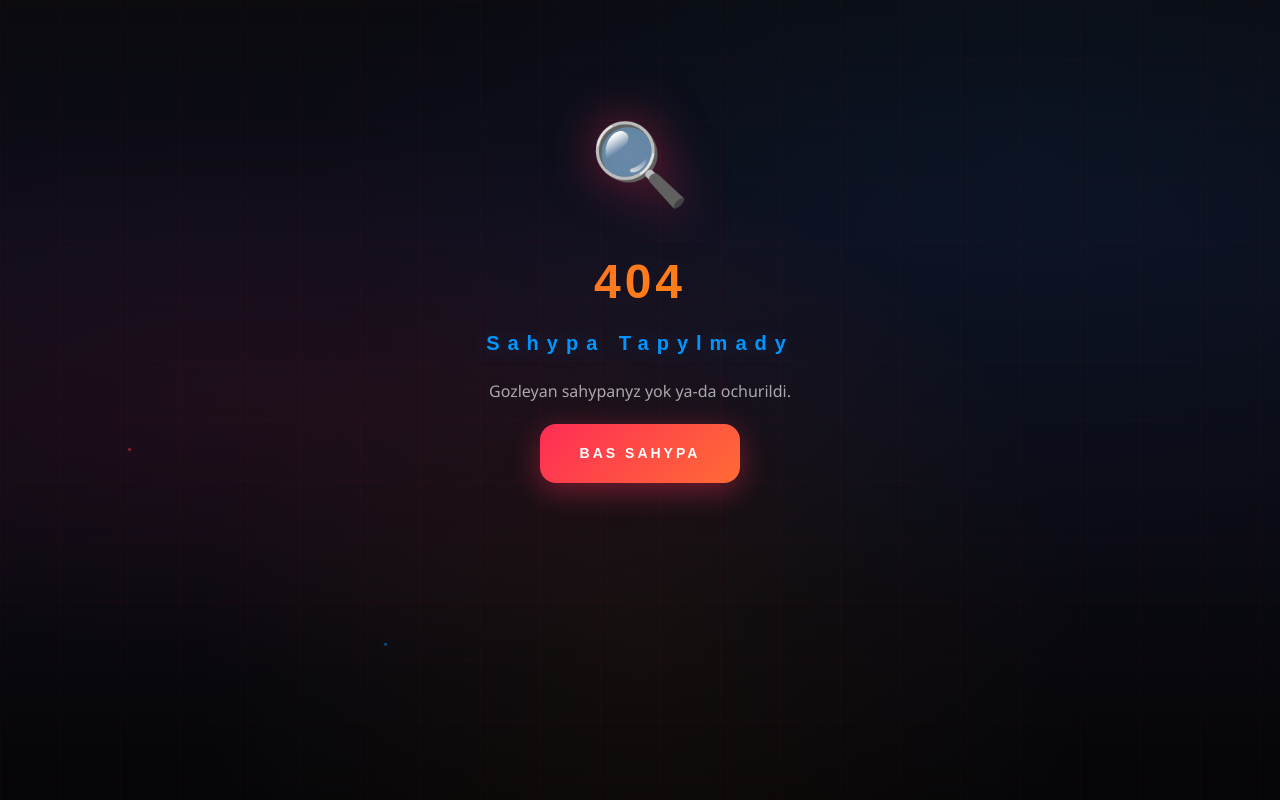
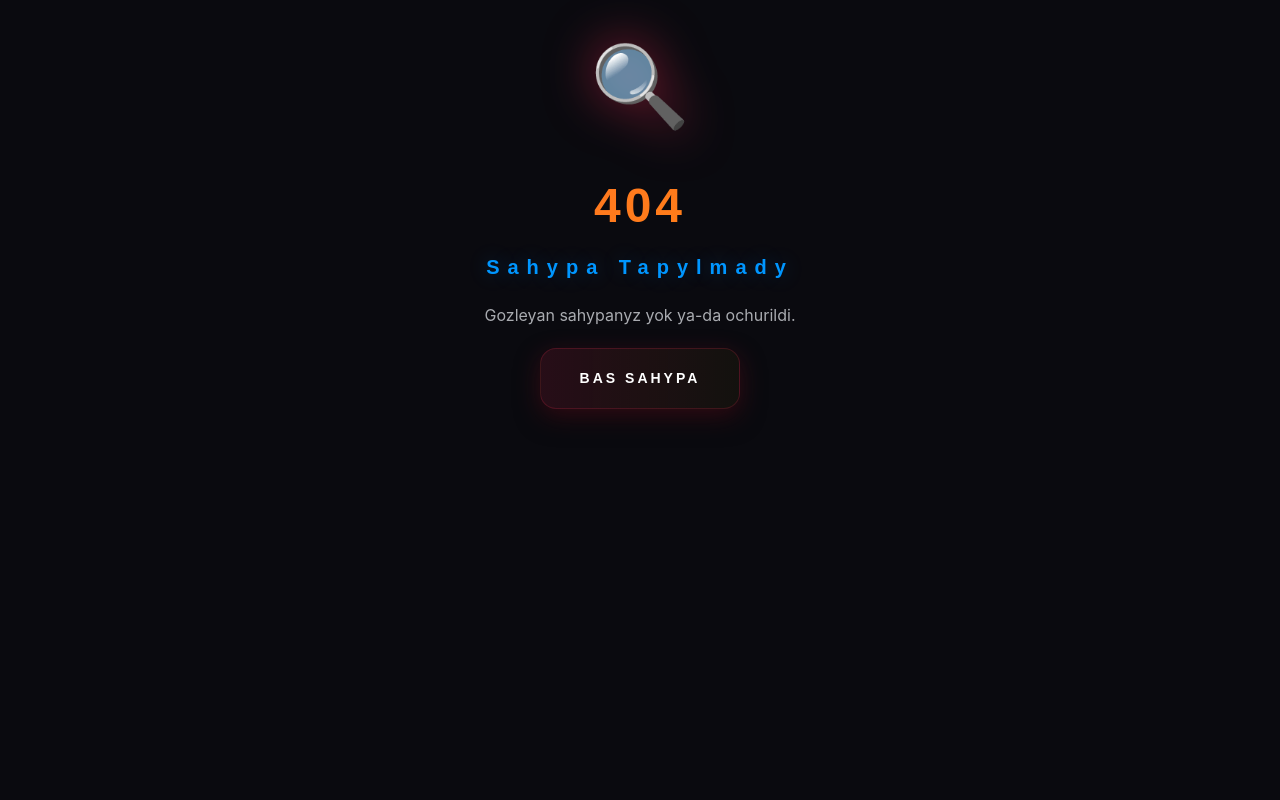
Before and after one commit to kemabr/turnirailway, a Flask app: template templates/404.html in a window 1280 px wide. Run offline with Flask 3, Linux system fonts and the light colour scheme; the template is opened without the code that fills it, so the values that code supplies are empty.

Commit message:
chore(theme): link theme.css in 404.html

```diff
--- a/templates/404.html
+++ b/templates/404.html
@@ -5,6 +5,7 @@
     <meta name="viewport" content="width=device-width, initial-scale=1.0">
     <title>Sahypa Tapylmady - PUBG Turnuvasy</title>
     <link rel="stylesheet" href="/static/css/style.css">
+    <link rel="stylesheet" href="/static/css/theme.css">
 </head>
 <body>
     <div class="bg-animation">
```
